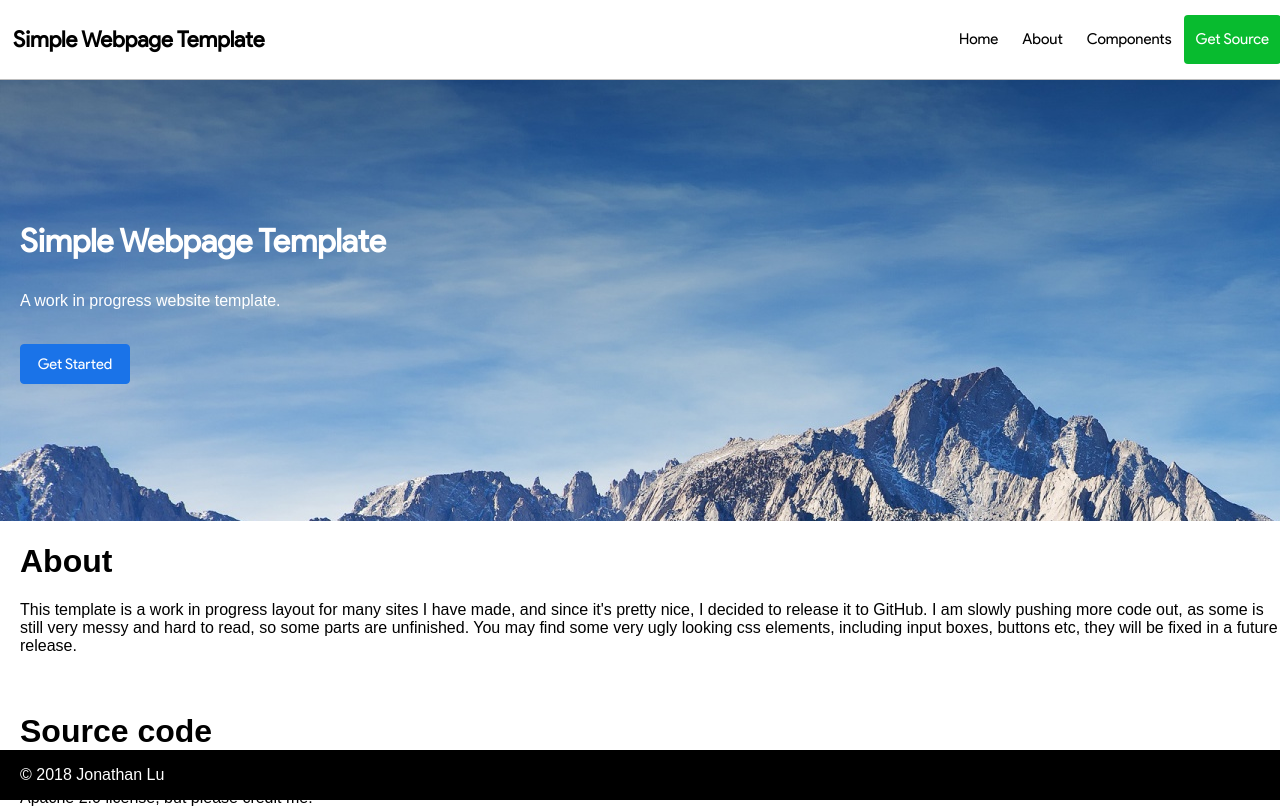
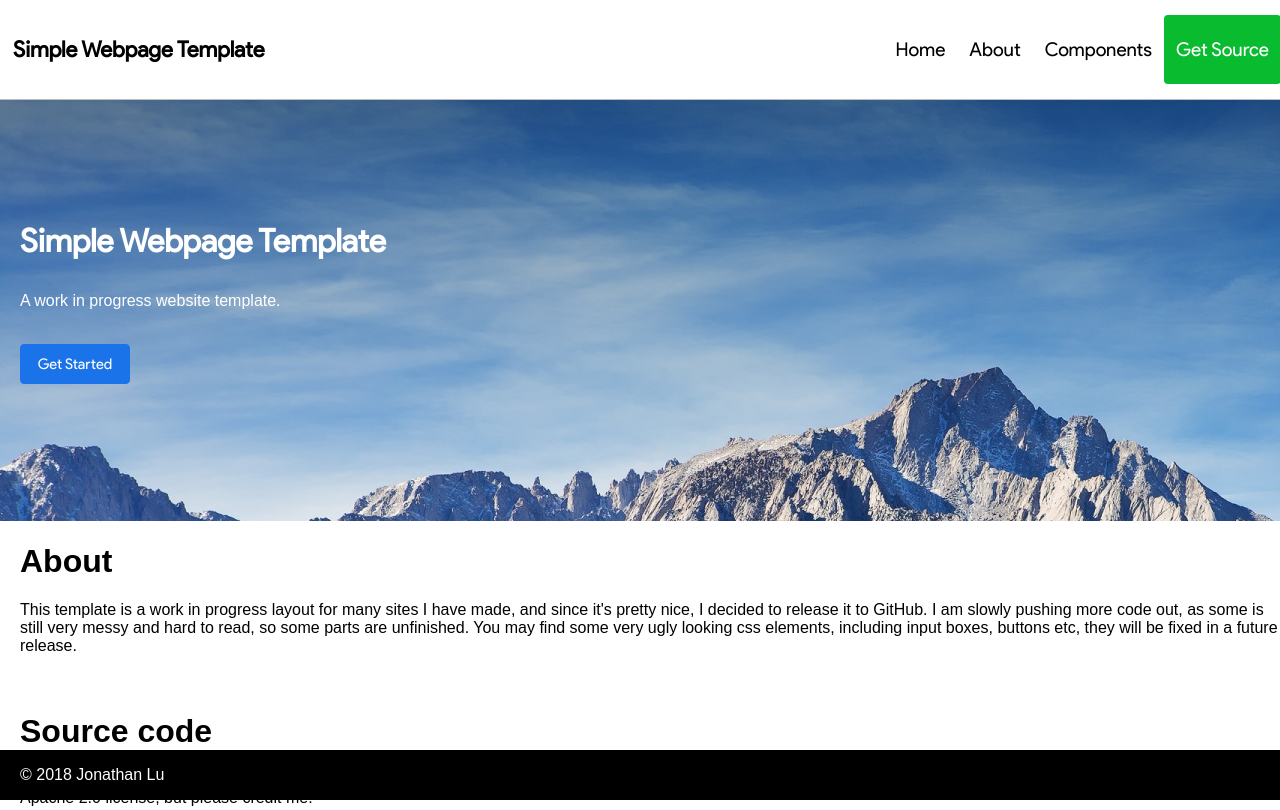
Before and after one commit to jono292/material-webpage-template, a plain HTML site: page index.html in a window 1280 px wide. Shown: the top 810 px of the page. Drawn offline with Linux system fonts and the light colour scheme.

Commit message:
Update header.css

```diff
--- a/css/header.css
+++ b/css/header.css
@@ -52,8 +52,8 @@
     text-align: center;
     padding: 12px;
     text-decoration: none;
-    font-size: 15px;
-    line-height: 25px;
+    font-size: 19px;
+    line-height: 45px;
     border-radius: 4px;
     font-family: "productsans-regular";
   }
```
